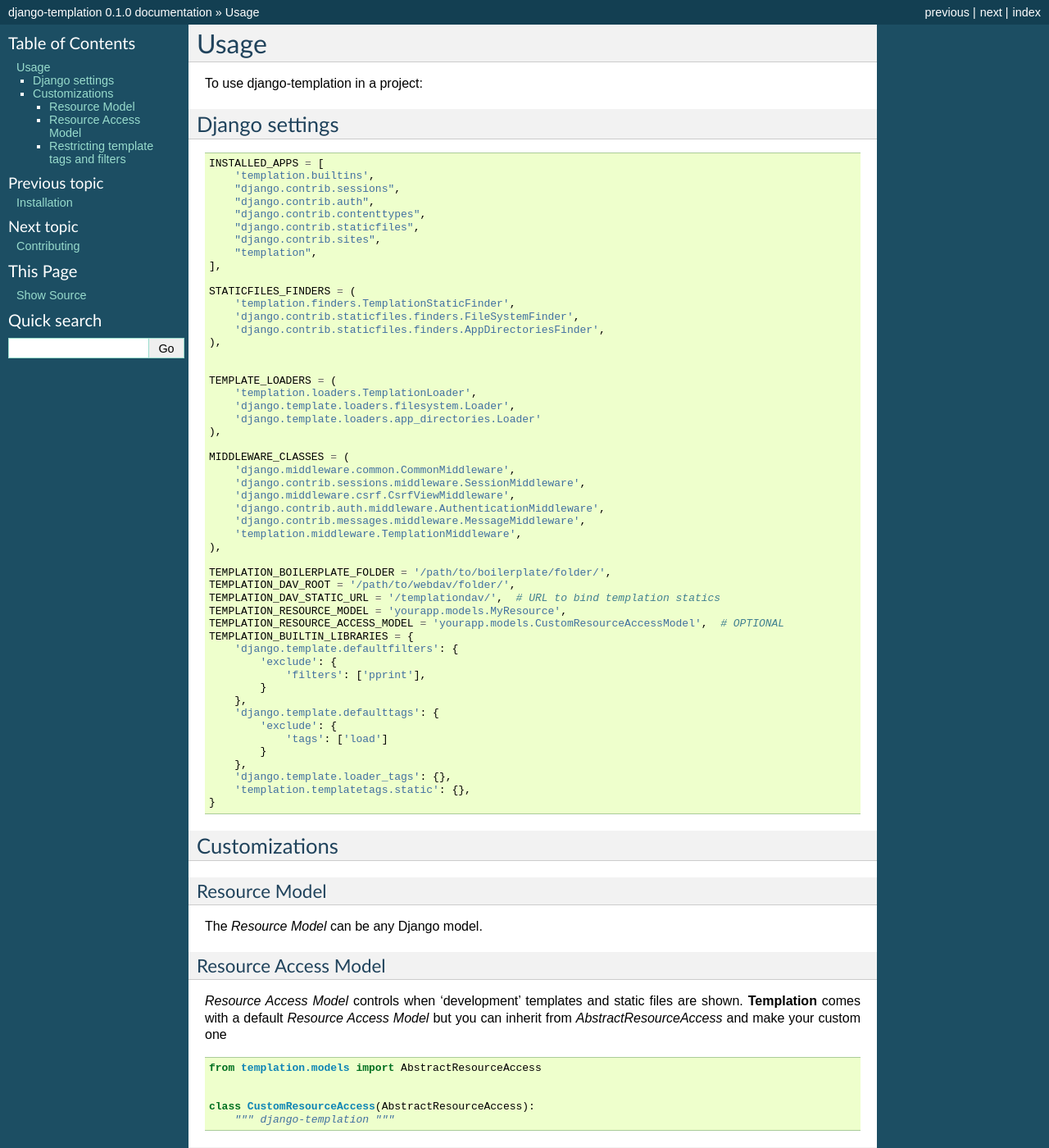
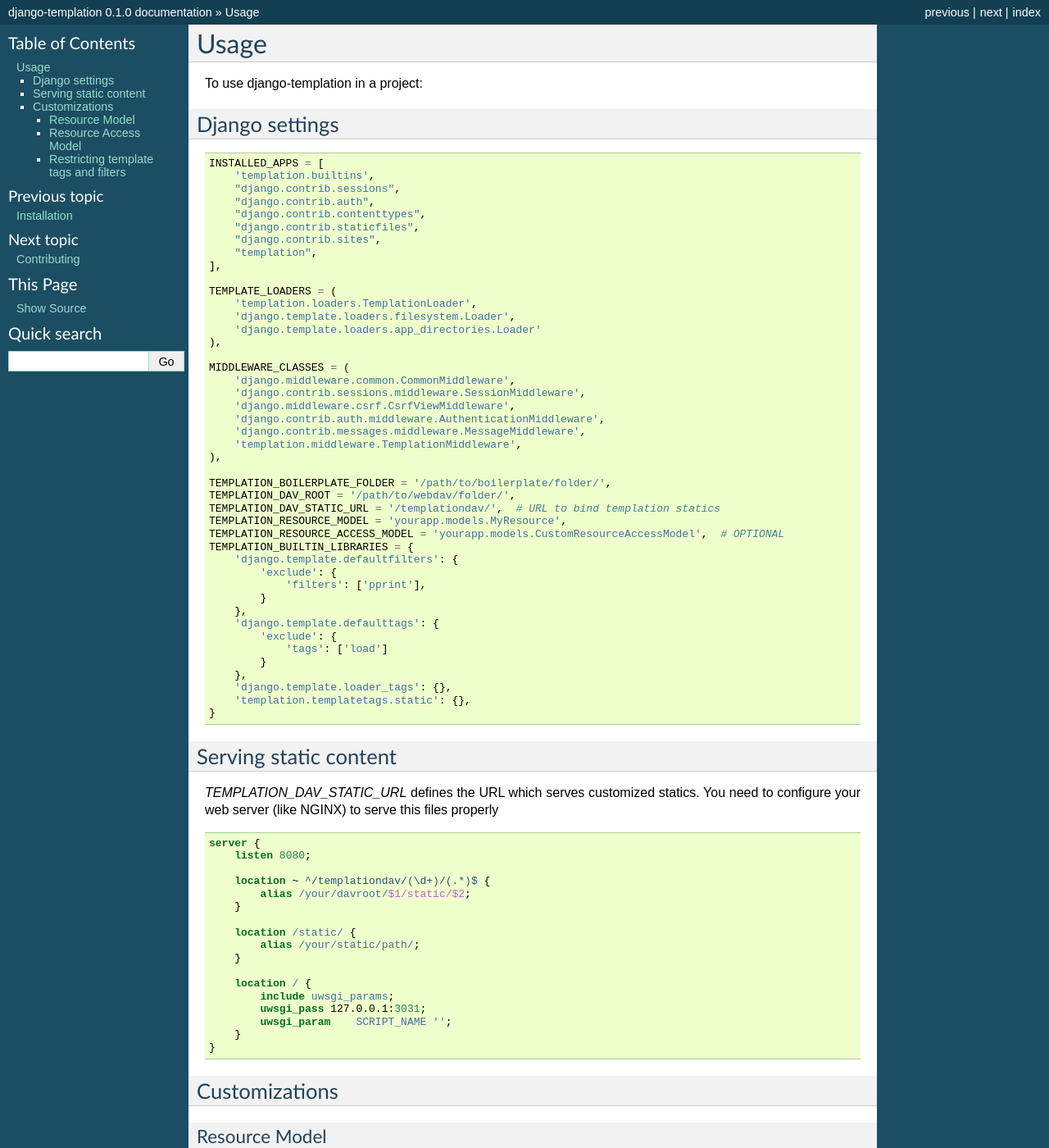
Before and after one commit to qdqmedia/django-templation, a Sphinx documentation site: the page built from docs/usage.rst, in a window 1280 px wide and 1400 px high. Shown: the whole window at 82% size. Built offline with Sphinx 7.4.7, drawn with Linux system fonts in a browser that asks for light colours.

Commit message:
Updates usage docs

```diff
--- a/docs/usage.rst
+++ b/docs/usage.rst
@@ -21,13 +21,6 @@
         "django.contrib.sites",
         "templation",
     ],
-
-    STATICFILES_FINDERS = (
-        'templation.finders.TemplationStaticFinder',
-        'django.contrib.staticfiles.finders.FileSystemFinder',
-        'django.contrib.staticfiles.finders.AppDirectoriesFinder',
-    ),
-
 
     TEMPLATE_LOADERS = (
         'templation.loaders.TemplationLoader',
@@ -63,6 +56,34 @@
         'django.template.loader_tags': {},
         'templation.templatetags.static': {},
     }
+
+
+Serving static content
+-----------------------
+
+`TEMPLATION_DAV_STATIC_URL` defines the URL which serves customized statics. You need to
+configure your web server (like NGINX) to serve this files properly
+
+.. code-block :: nginx
+
+    server {
+        listen 8080;
+
+        location ~ ^/templationdav/(\d+)/(.*)$ {
+            alias /your/davroot/$1/static/$2;
+        }
+
+        location /static/ {
+            alias /your/static/path/;
+        }
+
+        location / {
+            include uwsgi_params;
+            uwsgi_pass 127.0.0.1:3031;
+            uwsgi_param    SCRIPT_NAME '';
+        }
+    }
+
 
 
 Customizations
```
